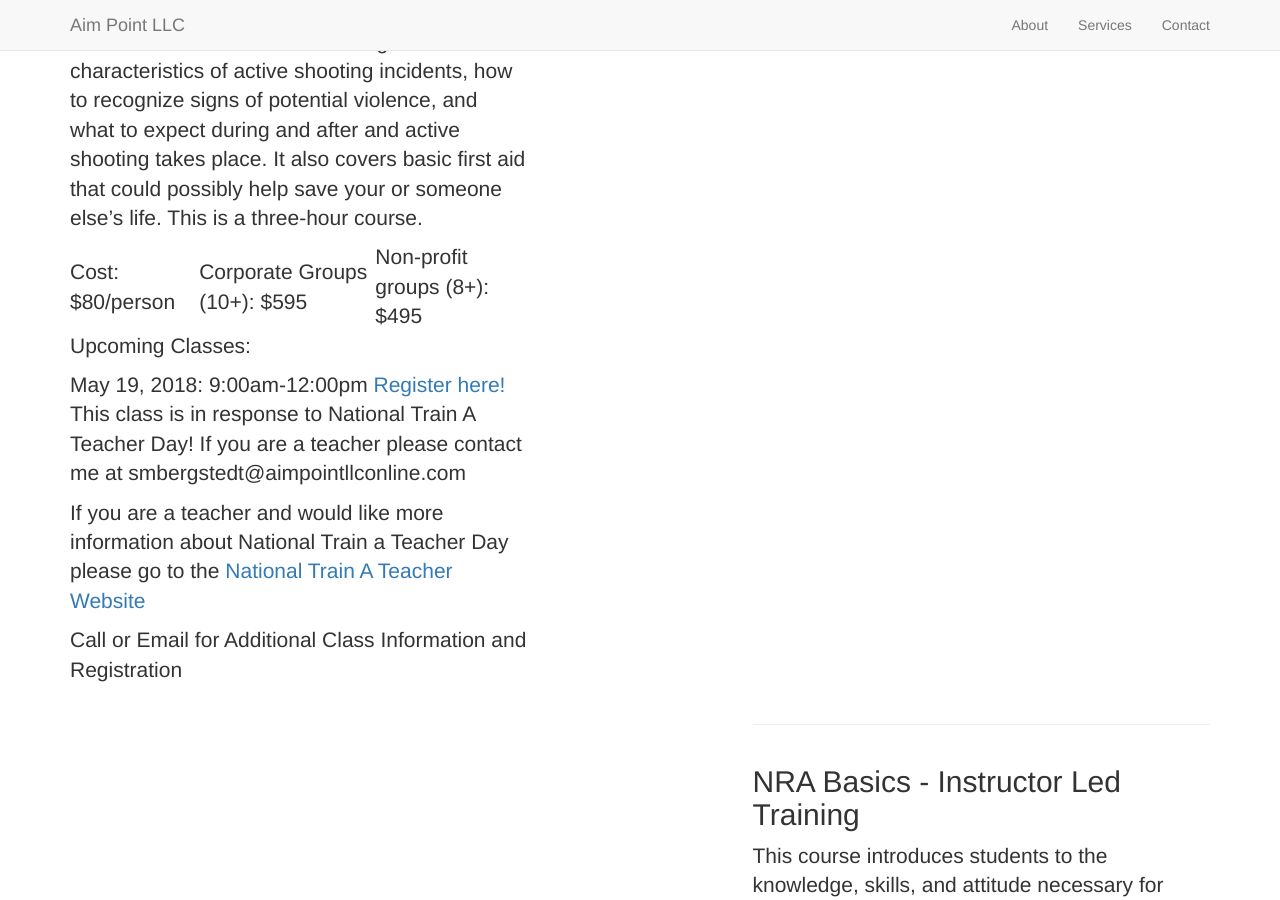
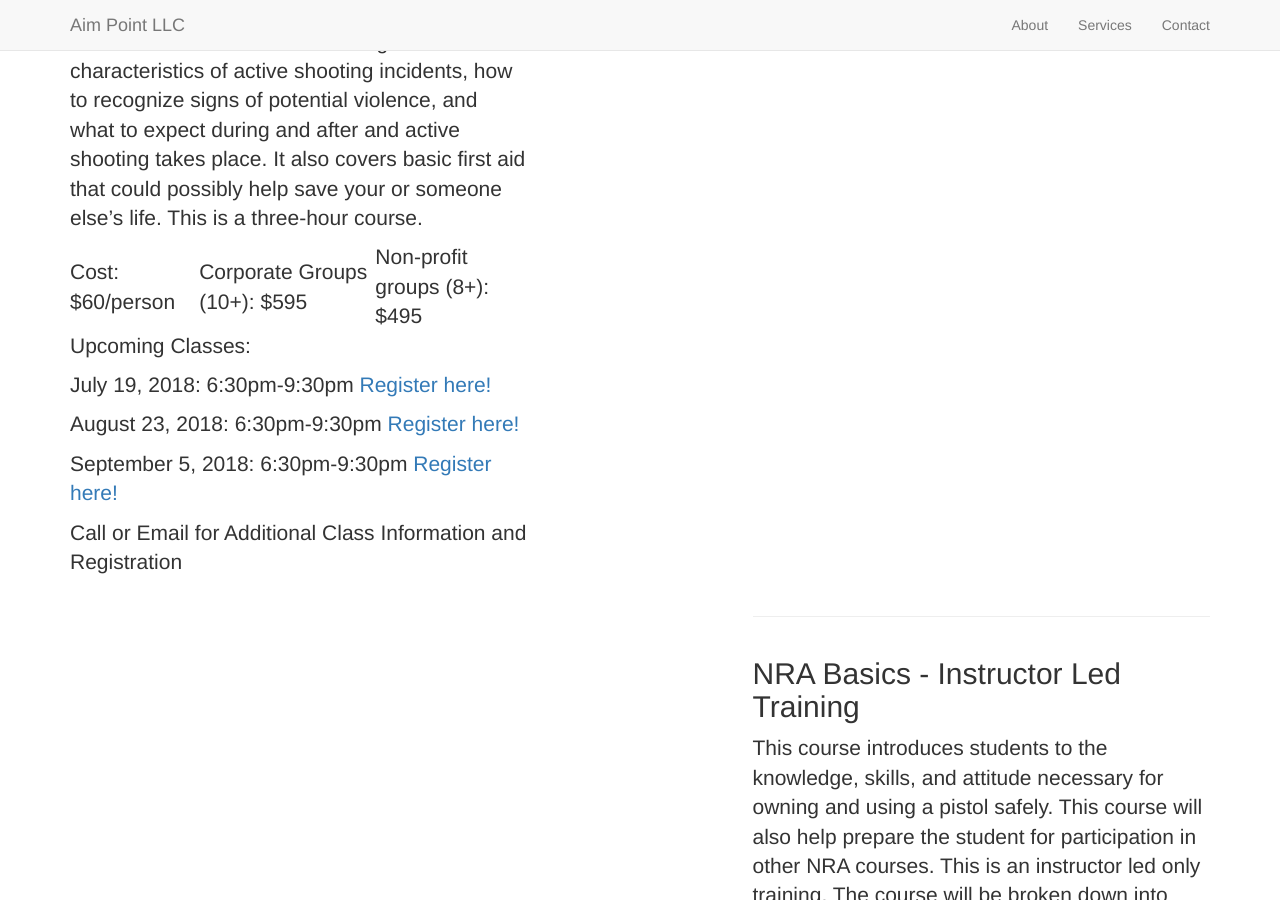
Before and after one commit to aimpoint/aimpoint.github.io, a Jekyll site: the page built from _posts/2016-1-4-active-shooter-training.markdown, in a window 1280 px wide and 900 px high, scrolled down 1566 px. Built offline with Jekyll 4.4.1, drawn with Linux system fonts in a browser that asks for light colours; nearby versions of some CDN libraries; library files that are not in the unit come from our copies.

Commit message:
Update 2016-1-4-active-shooter-training.markdown

```diff
--- a/_posts/2016-1-4-active-shooter-training.markdown
+++ b/_posts/2016-1-4-active-shooter-training.markdown
@@ -6,19 +6,17 @@ title: Active Shooter Preparedness Training
 description: |
 ---
 
-With active shooter incidents becoming an all to frequent occurrence individuals need to be prepared to survive should they become involved
-in such a situation. This course provides the tools necessary to plan for, react to and help themselves along with others increase their
-chances of survival during an active shooter situation. This course covers the general characteristics of active shooting incidents,
-how to recognize signs of potential violence, and what to expect during and after and active shooting takes place.  It also covers basic first aid that could possibly help save your or someone else’s life.  This is a three-hour course.
+With active shooter incidents becoming an all to frequent occurrence individuals need to be prepared to survive should they become involved in such a situation. This course provides the tools necessary to plan for, react to and help themselves along with others increase their chances of survival during an active shooter situation. This course covers the general characteristics of active shooting incidents, how to recognize signs of potential violence, and what to expect during and after and active shooting takes place.  It also covers basic first aid that could possibly help save your or someone else’s life.  This is a three-hour course.
 
-Cost: $80/person | Corporate Groups (10+): $595 | Non-profit groups (8+): $495
+Cost: $60/person | Corporate Groups (10+): $595 | Non-profit groups (8+): $495
 
 Upcoming Classes:
 
-May 19, 2018: 9:00am-12:00pm  <a href="https://goo.gl/forms/j6QfvStkEotOtWPs2" target="_blank">Register here! </a>
-This class is in response to National Train A Teacher Day!  If you are a teacher please contact me at smbergstedt@aimpointllconline.com
+July 19, 2018: 6:30pm-9:30pm  <a href="https://goo.gl/forms/mi5Kz6BeYhwn7IhH3" target="_blank">Register here! </a>
 
-If you are a teacher and would like more information about National Train a Teacher Day please go to the <a href="http://nationaltrainateacherday.com " target="_blank">National Train A Teacher Website</a>
+August 23, 2018: 6:30pm-9:30pm  <a href="https://goo.gl/forms/Wrse0F67t3VEefQI2" target="_blank">Register here! </a>
+
+September 5, 2018: 6:30pm-9:30pm  <a href="https://goo.gl/forms/zAHQipQHJpP26f333" target="_blank">Register here! </a>
 
 
 Call or Email for Additional Class Information and Registration
```
